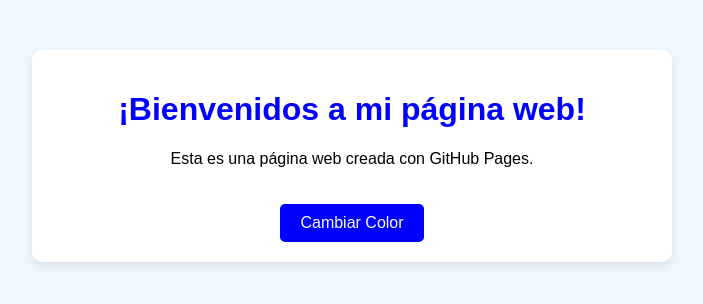
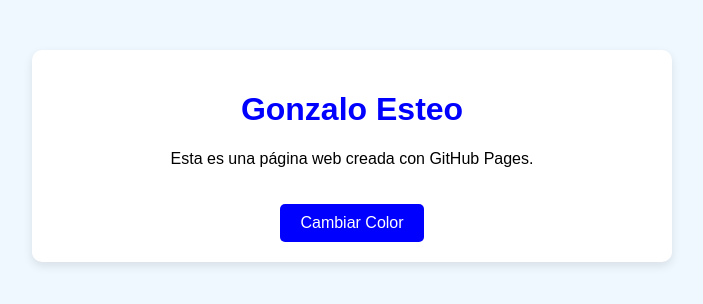
Before and after one commit to Gonxz25/Digt-Gonzalo-Esteo-Castro, a plain HTML site: page index.html in a window 1280 px wide. Shown: the whole page, without its empty margins (288-991 px from the left). Drawn offline with Linux system fonts and the light colour scheme.

Commit message:
Update index.html

```diff
--- a/index.html
+++ b/index.html
@@ -42,7 +42,7 @@
 </head>
 <body>
     <div class="container">
-        <h1 id="titulo">¡Bienvenidos a mi página web!</h1>
+        <h1 id="titulo">Gonzalo Esteo</h1>
         <p>Esta es una página web creada con GitHub Pages.</p>
         <button onclick="cambiarColor()">Cambiar Color</button>
     </div>
```
